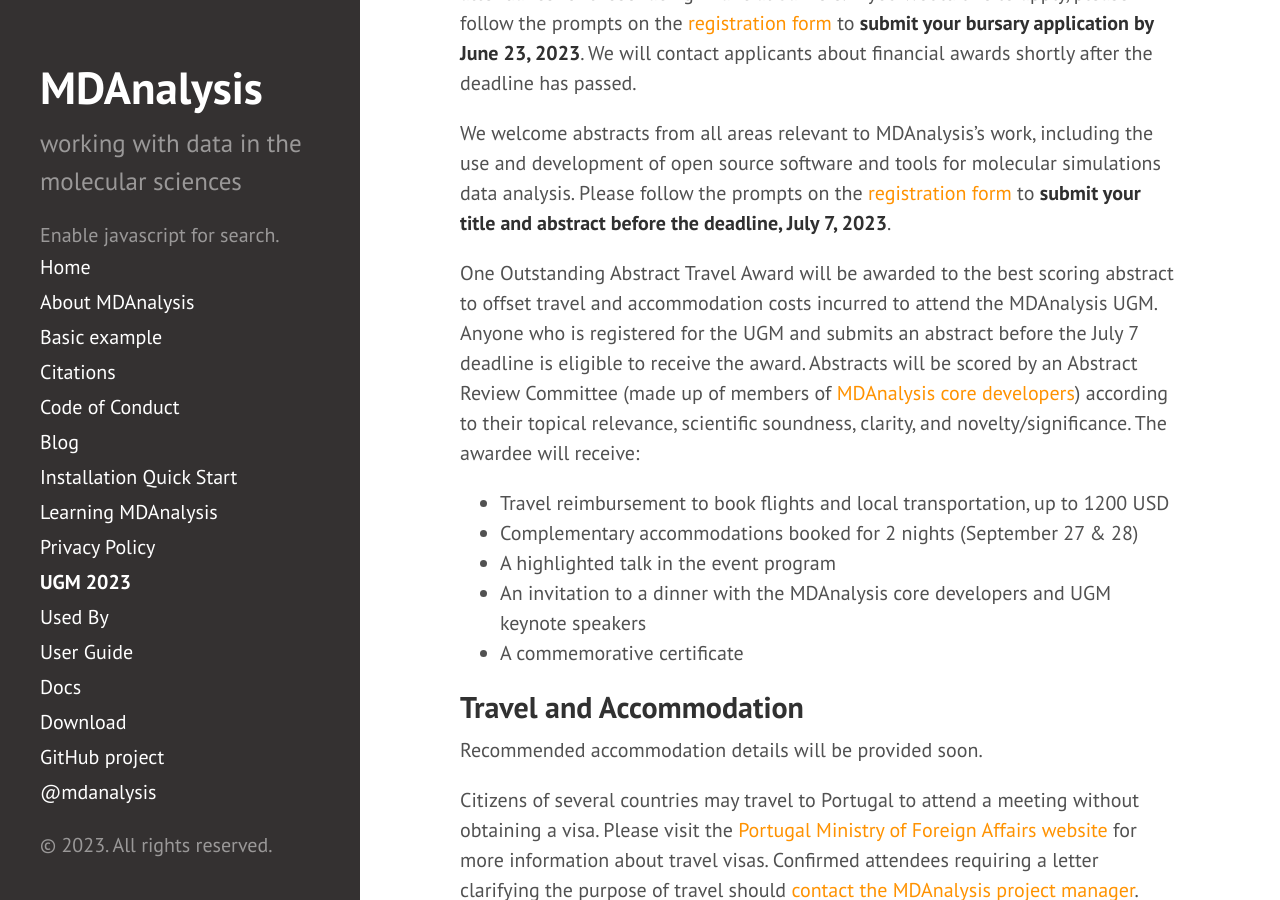
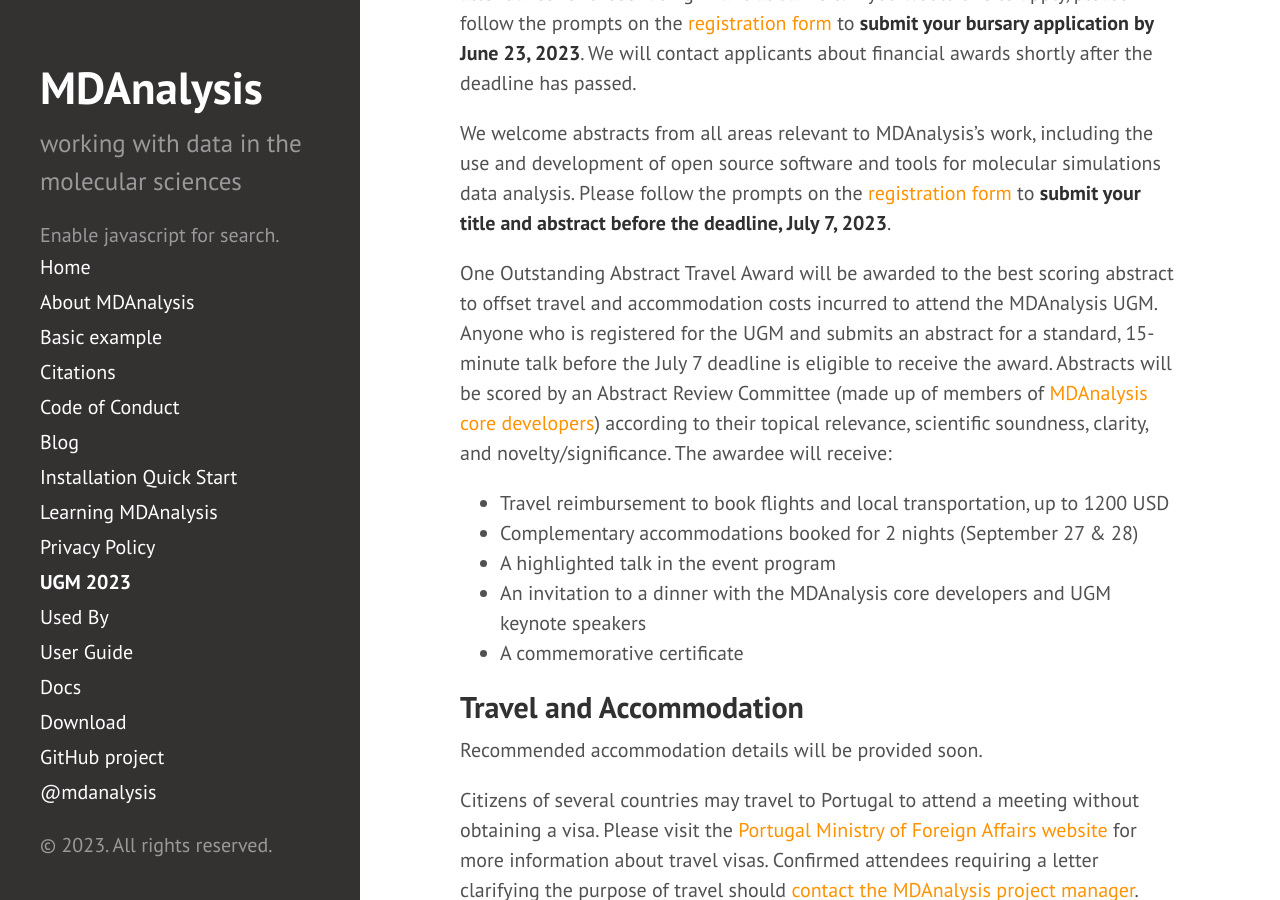
Before and after one commit to MDAnalysis/MDAnalysis.github.io, a Jekyll site: the page built from pages/ugm2023.md, in a window 1280 px wide and 900 px high, scrolled down 2211 px. Built offline with Jekyll 4.4.1, drawn with Linux system fonts in a browser that asks for light colours; comment, search, counter and statistics services are not loaded.

Commit message:
Clarify that abstracts must be submitted for 15 min talk

```diff
--- a/pages/ugm2023.md
+++ b/pages/ugm2023.md
@@ -44,7 +44,7 @@ MDAnalysis strives to be a diverse and welcoming community for all. While the ev
 
 We welcome abstracts from all areas relevant to MDAnalysis's work, including the use and development of open source software and tools for molecular simulations data analysis. Please follow the prompts on the [registration form][eventbrite] to **submit your title and abstract before the deadline, July 7, 2023**.
 
-One Outstanding Abstract Travel Award will be awarded to the best scoring abstract to offset travel and accommodation costs incurred to attend the MDAnalysis UGM. Anyone who is registered for the UGM and submits an abstract before the July 7 deadline is eligible to receive the award. Abstracts will be scored by an Abstract Review Committee (made up of members of [MDAnalysis core developers][coredev]) according to their topical relevance, scientific soundness, clarity, and novelty/significance. The awardee will receive:
+One Outstanding Abstract Travel Award will be awarded to the best scoring abstract to offset travel and accommodation costs incurred to attend the MDAnalysis UGM. Anyone who is registered for the UGM and submits an abstract for a standard, 15-minute talk before the July 7 deadline is eligible to receive the award. Abstracts will be scored by an Abstract Review Committee (made up of members of [MDAnalysis core developers][coredev]) according to their topical relevance, scientific soundness, clarity, and novelty/significance. The awardee will receive:
 * Travel reimbursement to book flights and local transportation, up to 1200 USD
 * Complementary accommodations booked for 2 nights (September 27 & 28)
 * A highlighted talk in the event program
```
